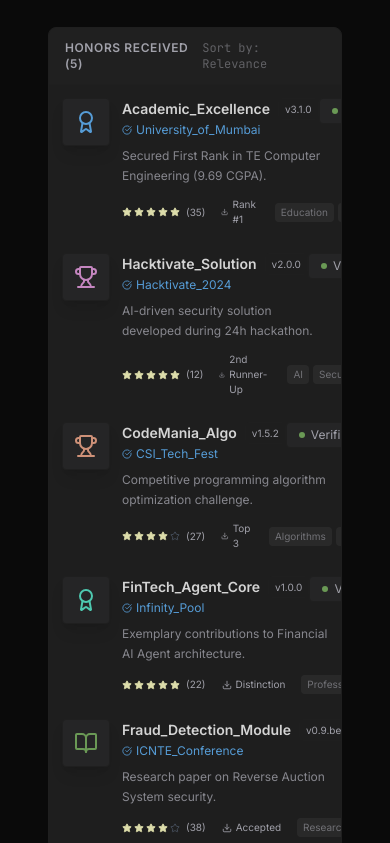
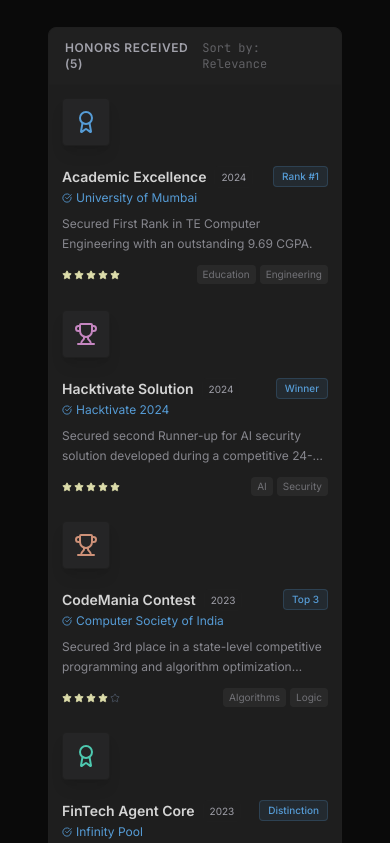
Before and after one commit to Joshua16vinu/portfolio, a React (Vite) app: page / in a window 390 px wide. Shown: the part 7520-8363 px from the top of the page. Built offline with nearby package versions, Linux system fonts and the light colour scheme.

Commit message:
added responsiveness to achievements section

```diff
--- a/src/sections/Achievements.jsx
+++ b/src/sections/Achievements.jsx
@@ -3,57 +3,57 @@ import { Award, Trophy, BookOpen, Star, Download, CheckCircle, Search, Filter }
 
 const achievements = [
     {
-        id: "aca.rank.v1",
-        name: "Academic_Excellence",
-        publisher: "University_of_Mumbai",
+        id: "academic",
+        name: "Academic Excellence",
+        publisher: "University of Mumbai",
         icon: <Award size={24} className="text-vscode-blue" />,
-        version: "v3.1.0",
-        downloads: "Rank #1",
-        description: "Secured First Rank in TE Computer Engineering (9.69 CGPA).",
+        version: "2024",
+        status: "Rank #1",
+        description: "Secured First Rank in TE Computer Engineering with an outstanding 9.69 CGPA.",
         stars: 5,
         tags: ["Education", "Engineering"]
     },
     {
-        id: "hack.security.ai",
-        name: "Hacktivate_Solution",
-        publisher: "Hacktivate_2024",
+        id: "hackathon",
+        name: "Hacktivate Solution",
+        publisher: "Hacktivate 2024",
         icon: <Trophy size={24} className="text-vscode-purple" />,
-        version: "v2.0.0",
-        downloads: "2nd Runner-Up",
-        description: "AI-driven security solution developed during 24h hackathon.",
+        version: "2024",
+        status: "Winner",
+        description: "Secured second Runner-up for AI security solution developed during a competitive 24-hour hackathon.",
         stars: 5,
         tags: ["AI", "Security"]
     },
     {
-        id: "algo.codemania",
-        name: "CodeMania_Algo",
-        publisher: "CSI_Tech_Fest",
+        id: "codemania",
+        name: "CodeMania Contest",
+        publisher: "Computer Society of India",
         icon: <Trophy size={24} className="text-vscode-orange" />,
-        version: "v1.5.2",
-        downloads: "Top 3",
-        description: "Competitive programming algorithm optimization challenge.",
+        version: "2023",
+        status: "Top 3",
+        description: "Secured 3rd place in a state-level competitive programming and algorithm optimization challenge.",
         stars: 4,
-        tags: ["Algorithms", "Cpp"]
+        tags: ["Algorithms", "Logic"]
     },
     {
-        id: "exp.intern.fin",
-        name: "FinTech_Agent_Core",
-        publisher: "Infinity_Pool",
+        id: "internship",
+        name: "FinTech Agent Core",
+        publisher: "Infinity Pool",
         icon: <Award size={24} className="text-vscode-teal" />,
-        version: "v1.0.0",
-        downloads: "Distinction",
-        description: "Exemplary contributions to Financial AI Agent architecture.",
+        version: "2023",
+        status: "Distinction",
+        description: "Received excellence award for architectural contributions to Financial AI Agents & Backtesting Engine.",
         stars: 5,
         tags: ["Professional", "Finance"]
     },
     {
-        id: "res.paper.icnte",
-        name: "Fraud_Detection_Module",
-        publisher: "ICNTE_Conference",
+        id: "research",
+        name: "Fraud Detection Module",
+        publisher: "ICNTE Conference",
         icon: <BookOpen size={24} className="text-vscode-green" />,
-        version: "v0.9.beta",
-        downloads: "Accepted",
-        description: "Research paper on Reverse Auction System security.",
+        version: "2023",
+        status: "Published",
+        description: "Research paper on 'Reverse Auction System Security' accepted for international publication.",
         stars: 4,
         tags: ["Research", "Publication"]
     }
@@ -66,18 +66,18 @@ const ExtensionCard = ({ item, index }) => {
             whileInView={{ opacity: 1, y: 0 }}
             transition={{ delay: index * 0.1 }}
             viewport={{ once: true }}
-            className="group flex gap-3 md:gap-4 p-3 md:p-4 hover:bg-white/5 rounded-lg transition-colors cursor-pointer border border-transparent hover:border-black/20"
+            className="group flex flex-col sm:flex-row gap-3 md:gap-4 p-3 md:p-4 hover:bg-white/5 rounded-lg transition-colors cursor-pointer border border-transparent hover:border-black/20"
         >
             {/* Icon Block */}
-            <div className="w-12 h-12 bg-surfaceLight border border-border rounded flex items-center justify-center shadow-lg group-hover:scale-105 transition-transform">
+            <div className="flex-shrink-0 w-12 h-12 bg-surfaceLight border border-border rounded flex items-center justify-center shadow-lg group-hover:scale-105 transition-transform mb-2 sm:mb-0">
                 {item.icon}
             </div>
 
             {/* Details Block */}
             <div className="flex-1 min-w-0">
-                <div className="flex justify-between items-start">
+                <div className="flex flex-wrap justify-between items-start gap-2">
                     <div>
-                        <h4 className="font-bold text-primary text-sm flex items-center gap-2">
+                        <h4 className="font-bold text-primary text-sm flex flex-wrap items-center gap-2">
                             {item.name}
                             <span className="text-[10px] font-normal text-secondary bg-surface px-1.5 rounded border border-border">
                                 {item.version}
@@ -88,12 +88,11 @@ const ExtensionCard = ({ item, index }) => {
                             <span className="hover:underline">{item.publisher}</span>
                         </div>
                     </div>
-                    {/* Install Button State */}
+                    {/* Status Badge */}
                     <div className="flex flex-col items-end gap-1">
-                        <button className="px-3 py-1 bg-surfaceLight border border-border text-secondary text-xs rounded hover:bg-vscode-blue hover:text-white transition-colors flex items-center gap-1.5">
-                            <span className="w-1.5 h-1.5 rounded-full bg-vscode-green"></span>
-                            Verified
-                        </button>
+                        <span className="px-2 py-0.5 bg-vscode-blue/10 border border-vscode-blue/20 text-vscode-blue text-[10px] rounded font-medium flex items-center gap-1.5">
+                            {item.status}
+                        </span>
                     </div>
                 </div>
 
@@ -101,7 +100,7 @@ const ExtensionCard = ({ item, index }) => {
                     {item.description}
                 </p>
 
-                <div className="flex items-center gap-4 mt-3">
+                <div className="flex flex-wrap items-center gap-x-4 gap-y-2 mt-3">
                     <div className="flex items-center gap-0.5">
                         {Array.from({ length: 5 }).map((_, i) => (
                             <Star
@@ -110,17 +109,11 @@ const ExtensionCard = ({ item, index }) => {
                                 className={i < item.stars ? "text-vscode-yellow fill-vscode-yellow" : "text-gray-600"}
                             />
                         ))}
-                        <span className="text-[10px] text-secondary ml-1">({Math.floor(Math.random() * 50) + 10})</span>
-                    </div>
-
-                    <div className="flex items-center gap-1 text-[10px] text-secondary">
-                        <Download size={10} />
-                        <span>{item.downloads}</span>
                     </div>
 
                     <div className="flex gap-1 ml-auto">
                         {item.tags.map((tag, i) => (
-                            <span key={i} className="text-[10px] bg-white/5 px-1.5 py-0.5 rounded text-secondary/60">
+                            <span key={i} className="text-[10px] bg-white/5 px-1.5 py-0.5 rounded text-secondary/60 whitespace-nowrap">
                                 {tag}
                             </span>
                         ))}
```
